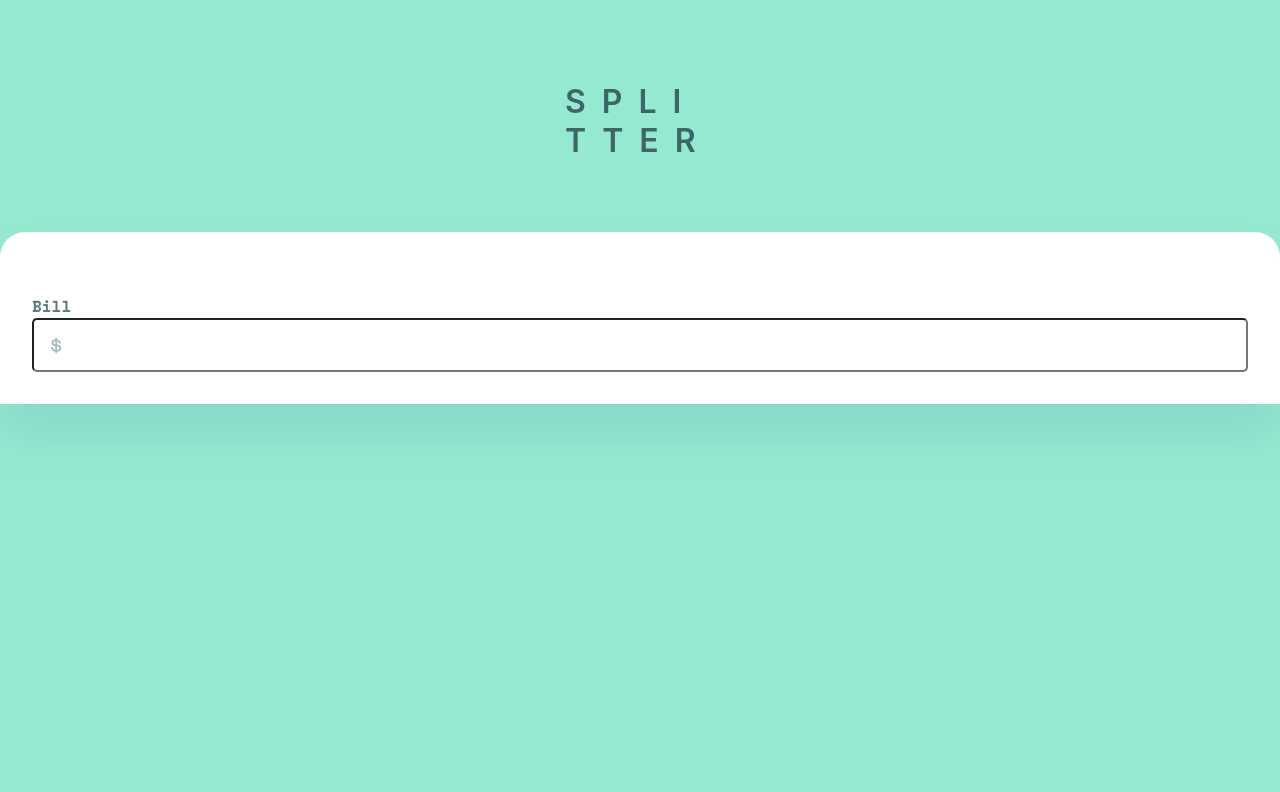
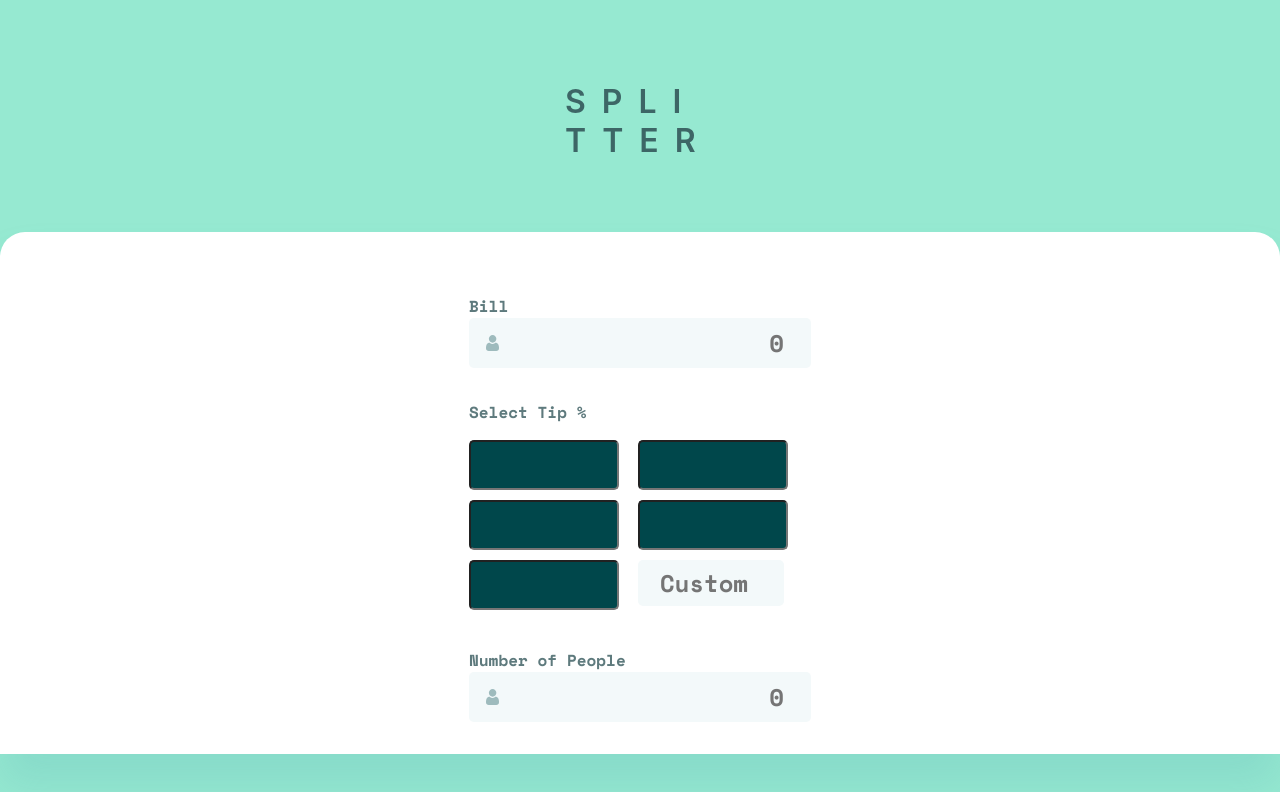
Before and after one commit to mikhita/tip-calculator-react, a React (Create React App) app in the folder tip-calculator/: page / in a window 1280 px wide. Shown: the top 792 px of the page. Built offline with nearby package versions, Linux system fonts and the light colour scheme.

Commit message:
I like using styled components

```diff
--- a/tip-calculator/package.json
+++ b/tip-calculator/package.json
@@ -10,6 +10,7 @@
     "react": "^18.2.0",
     "react-dom": "^18.2.0",
     "react-scripts": "5.0.1",
+    "styled-components": "^5.3.6",
     "web-vitals": "^2.1.4"
   },
   "scripts": {
--- a/tip-calculator/src/components/BillInput.js
+++ b/tip-calculator/src/components/BillInput.js
@@ -5,7 +5,7 @@ function BillInput() {
   return (
     <div className='billInpuDiv'>
         <p className='bill' style={{margin:"0" , color:" #5E7A7D"}}>Bill</p>
-        <input type="number" name="" id="inputBill" />
+        <input  type="number"   id="inputBill"  placeholder='0'/>
     </div>
   )
 }
--- a/tip-calculator/src/components/Component.css
+++ b/tip-calculator/src/components/Component.css
@@ -1,5 +1,6 @@
 #inputBill{
-    background-image: url(./assets/icon-dollar.svg);
+    background: #F3F9FA;
+    background-image: url(../components/assets/icon-person.svg);
     background-repeat: no-repeat;
     background-position-x:17px;
     background-position-y:17px;
@@ -14,7 +15,11 @@
     font-weight: 700;
     line-height: 36px;
     letter-spacing: 0px;
+    border: none;
+    outline-color:#26C2AE;
+    -webkit-appearance: none;
 }
+
 .bill{
     font-family: Space Mono;
     font-size: 16px;
@@ -24,3 +29,6 @@
     text-align: left;
 
 }
+.numOfIm{
+    background-image: url(../components/assets/icon-person.svg);
+}
--- a/tip-calculator/src/components/MainDiv.js
+++ b/tip-calculator/src/components/MainDiv.js
@@ -1,18 +1,55 @@
 import React from 'react'
 import BillInput from './BillInput.js'
 import "./Component.css"
+import styled from 'styled-components'
+import SelectInputs from './SelectInputs.js'
+import NumberOfPeople from './NumberOfPeople.js'
 
 function MainDiv() {
   return (
-    <div className='MainDiv'>
-        <div className="whiteSide">
+    <MainDivs>
+        <WhiteSide>
             <BillInput/>
-        </div>
+            <SecondP>Select Tip %</SecondP>
+            <SelectInputs/>
+            <NumberOfPeople/>
+        </WhiteSide>
         <div className="greenSide">
 
         </div>
-    </div>
+    </MainDivs>
   )
 }
 
+
+
 export default MainDiv
+
+
+
+const MainDivs = styled.div`
+    display: flex;
+    flex-direction: column;
+    justify-content: center;
+    align-items: center;
+    margin-top: 40px;
+    background: #FFFFFF;
+    box-shadow: 0px 32px 43px rgba(79, 166, 175, 0.200735);
+    border-radius: 25px 25px 0px 0px;
+    width: -webkit-fill-available;
+    padding: 62px 32px 32px 32px;
+`;
+const WhiteSide = styled.div`
+
+`;
+const SecondP = styled.p`
+    font-family: Space Mono;
+    font-size: 16px;
+    font-weight: 700;
+    line-height: 24px;
+    letter-spacing: 0px;
+    text-align: left;
+    color: #5E7A7D;
+    margin-top:32px;
+
+`
--- /dev/null
+++ b/tip-calculator/src/components/NumberOfPeople.js
@@ -0,0 +1,49 @@
+import React from 'react'
+import styled from 'styled-components'
+import img from "./assets/icon-person.svg"
+
+function NumberOfPeople() {
+  return (
+    <NumOfPeopleDiv>
+        <p>Number of People</p>
+        <Input  type="number" placeholder='0'></Input>
+    </NumOfPeopleDiv>
+  )
+}
+
+export default NumberOfPeople
+
+const NumOfPeopleDiv = styled.div`
+    margin-top: 38px;
+    p{
+        font-family: Space Mono;
+        font-size: 16px;
+        font-weight: 700;
+        line-height: 24px;
+        letter-spacing: 0px;
+        text-align: left;
+        margin: 0;
+        color: #5E7A7D;
+    }
+`;
+const Input = styled.input`
+        background: #F3F9FA;
+        background-image: url(${img});
+        background-repeat: no-repeat;
+        background-position-x:17px;
+        background-position-y:17px;
+        padding-left: 30px;
+        padding-right: 12px;
+        text-align: end;
+        height: 48px;
+        width: -webkit-fill-available;
+        border-radius: 5px;
+        font-family: Space Mono;
+        font-size: 24px;
+        font-weight: 700;
+        line-height: 36px;
+        letter-spacing: 0px;
+        border: none;
+        outline-color:#26C2AE;
+        -webkit-appearance: none;
+`
--- /dev/null
+++ b/tip-calculator/src/components/SelectInputs.js
@@ -0,0 +1,52 @@
+import React from 'react'
+import styled from 'styled-components'
+
+function SelectInputs() {
+  return (
+    <InputsDiv>
+        <input type="number" />
+        <input type="number" />
+        <input type="number" />
+        <input type="number" />
+        <input type="number" />
+        <Input type="number" placeholder='Custom'>
+        </Input >
+    </InputsDiv>
+  )
+}
+
+export default SelectInputs
+
+const InputsDiv = styled.div`
+    display: grid;
+    grid-template-columns: repeat(2, 1fr);
+    gap: 10px;
+    max-width: 327px;
+    input{
+        width: 110px;
+        height: 34px;
+        background: #00474B;
+        border-radius: 5px;
+        color: white;
+        padding: 6px 17px 6px 19px;
+        font-family: Space Mono;
+        font-size: 24px;
+        font-weight: 700;
+        line-height: 36px;
+        letter-spacing: 0px;
+        text-align: center;
+        outline:none;
+        -webkit-appearance: none;
+
+    }
+`;
+
+const Input = styled.input`
+        width: 146.63px;
+        height: 48px;
+        background: #F3F9FA !important;
+        border-radius: 5px;
+        border: none;
+        outline-color:#26C2AE !important;
+        color: black !important;
+`;
```
Also changed, not shown: 1 other file (tests, documents, lock files or other folders).
